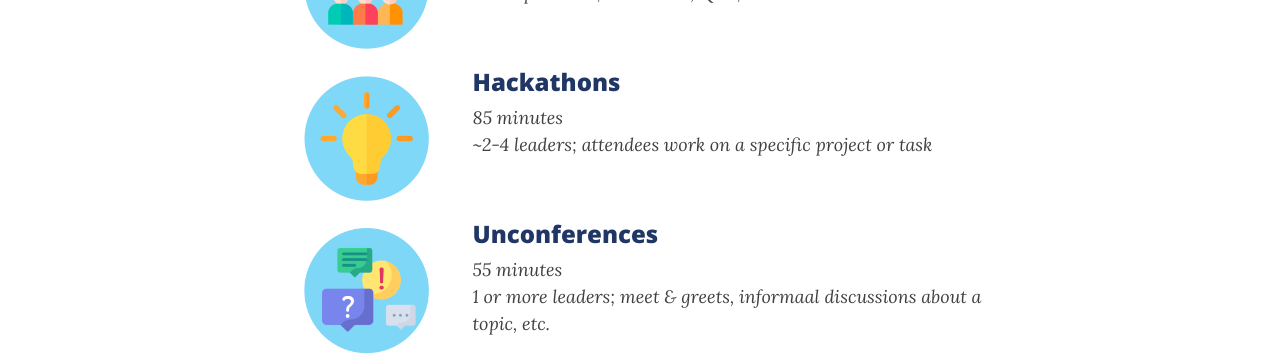
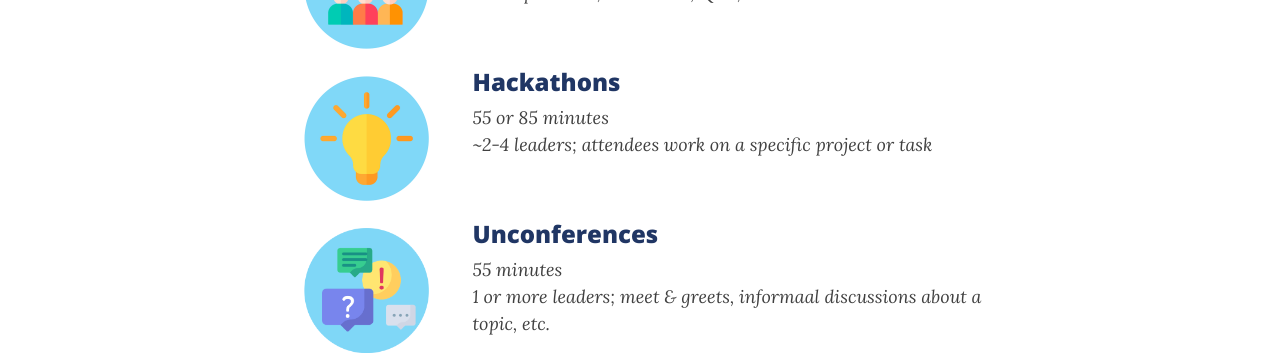
Before and after one commit to bigteamscienceconference/bigteamscienceconference.github.io, a Jekyll site: the page built from submissions.md, in a window 1280 px wide and 900 px high, scrolled down 754 px. Shown: the part 154-509 px from the top of the window. Built offline with Jekyll 4.4.1, drawn with Linux system fonts in a browser that asks for light colours; nearby versions of some CDN libraries; comment, search, counter and statistics services are not loaded.

Commit message:
Update submissions.md

```diff
--- a/submissions.md
+++ b/submissions.md
@@ -38,7 +38,7 @@
       </div>
       <div class="col-sm-9" align="left">
         <h3>Hackathons</h3>
-        <i>85 minutes</i><br>
+        <i>55 or 85 minutes</i><br>
         <i>~2-4 leaders; attendees work on a specific project or task</i><br>
       </div>
     </div>
```
